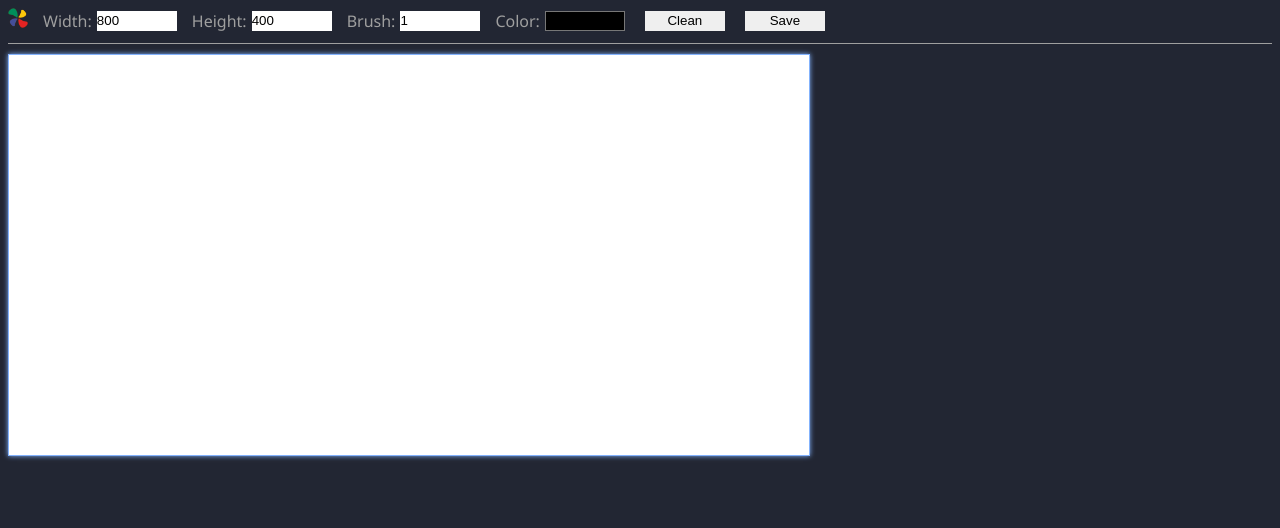
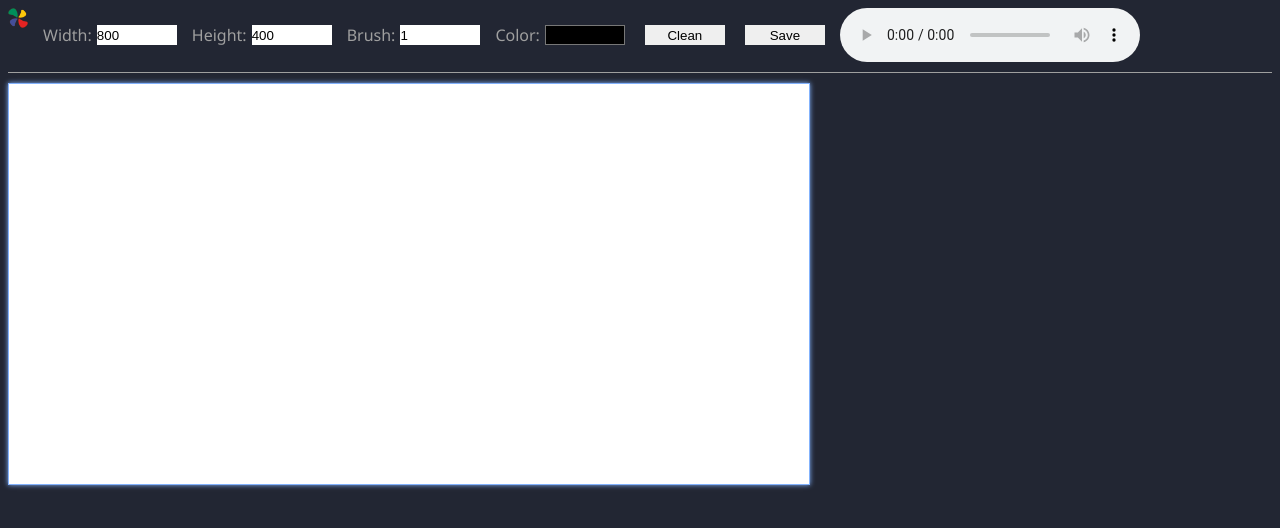
Before and after one commit to tyukhtei/myPainter, a plain HTML site: page index.html in a window 1280 px wide. Drawn offline with Linux system fonts and the light colour scheme.

Commit message:
Update index.html

```diff
--- a/index.html
+++ b/index.html
@@ -28,6 +28,8 @@
 
             <button id="clean">Clean</button>
             <button id="save">Save</button>
+
+            <audio id="volumeAudio" src="music/Aurora.mp3" autoplay loop controls></audio>
         </div>
     </header>
     <div class="line"></div>
```
